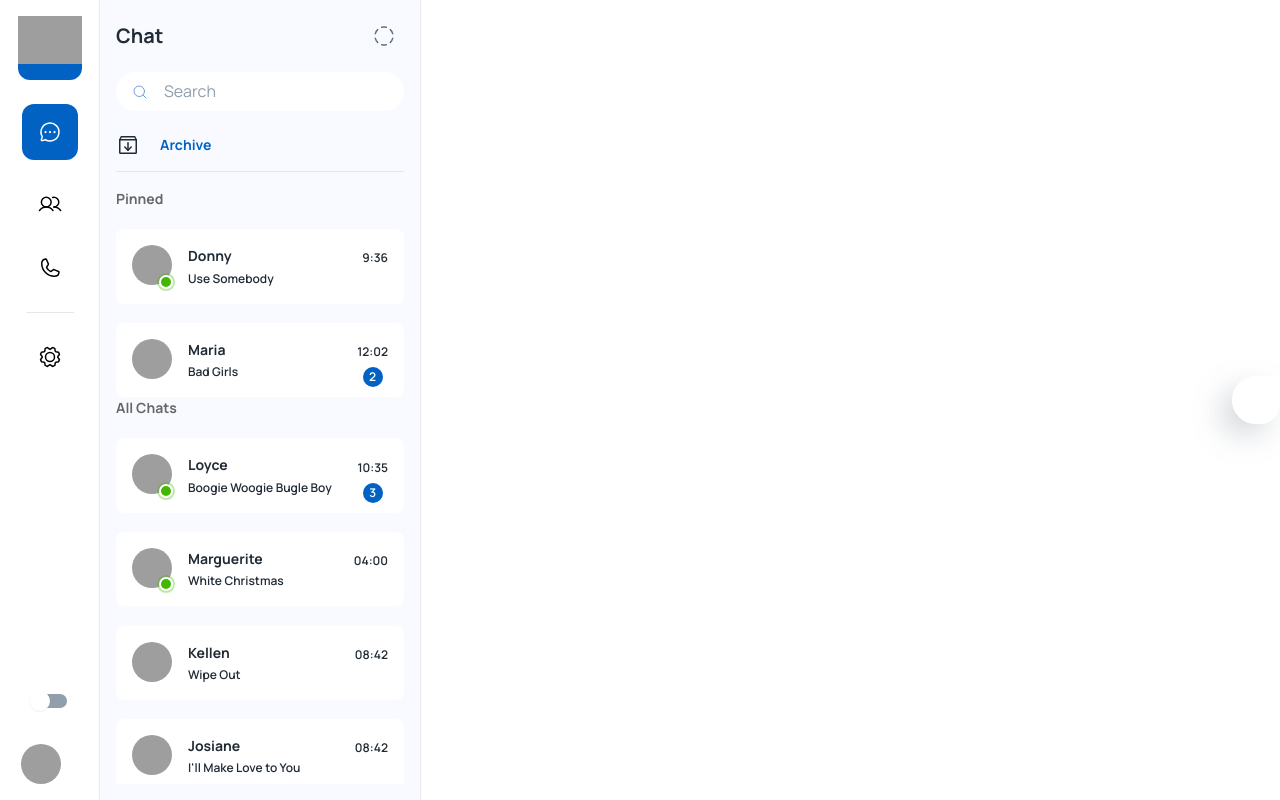
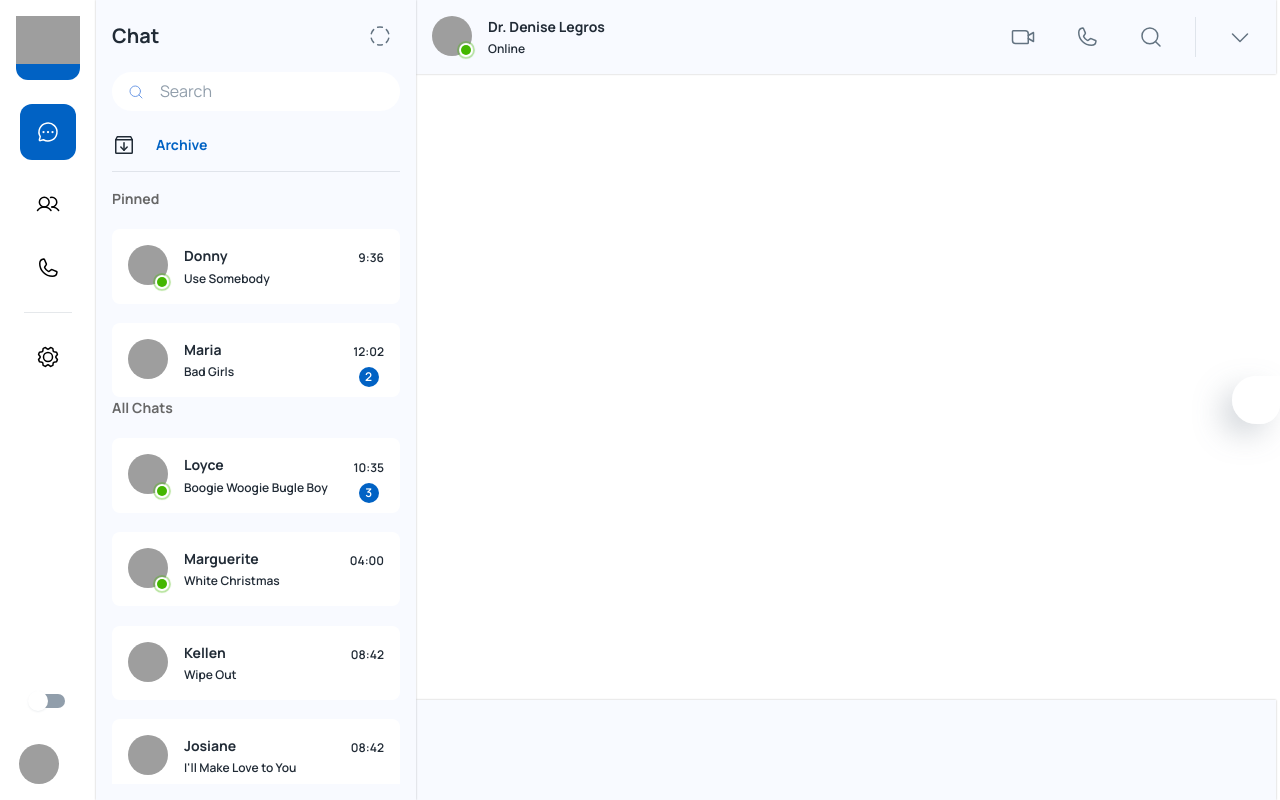
Before and after one commit to aminulds/reactchatapp, a React (Create React App) app: page /app in a window 1280 px wide. Built offline with nearby package versions, Linux system fonts and the light colour scheme; grey boxes are pictures that could not be loaded; some icons are missing.

Commit message:
chat header done

```diff
--- /dev/null
+++ b/src/components/Conversation/index.js
@@ -0,0 +1,76 @@
+import React from 'react';
+import { Avatar, Badge, Box, Divider, IconButton, Stack, Typography } from '@mui/material';
+import { styled } from '@mui/material/styles';
+import { faker } from '@faker-js/faker';
+import { CaretDown, MagnifyingGlass, Phone, VideoCamera } from 'phosphor-react';
+
+
+const StyledBadge = styled(Badge)(({ theme }) => ({
+  "& .MuiBadge-badge": {
+    backgroundColor: "#44b700",
+    color: "#44b700",
+    boxShadow: `0 0 0 2px ${theme.palette.background.paper}`,
+    "&::after": {
+      position: "absolute",
+      top: 0,
+      left: 0,
+      width: "100%",
+      height: "100%",
+      borderRadius: "50%",
+      animation: "ripple 1.2s infinite ease-in-out",
+      border: "1px solid currentColor",
+      content: '""',
+    },
+  },
+  "@keyframes ripple": {
+    "0%": {
+      transform: "scale(.8)",
+      opacity: 1,
+    },
+    "100%": {
+      transform: "scale(2.4)",
+      opacity: 0,
+    },
+  },
+}));
+
+const Conversation = () => {
+  return (
+    <Stack height="100%" maxHeight="100vh" width="auto">
+      {/* Chat Header */}
+      <Box p={2} sx={{ width: "100%", backgroundColor: "#F8FAFF", boxShadow: "0 0 2px rgba(0, 0, 0, 0.25)", }}>
+        <Stack direction="row" alignItems="center" justifyContent="space-between" sx={{ width: "100%", height: "100%" }} >
+          <Stack direction="row" spacing={2}>
+            <Box>
+              <StyledBadge overlap='circular' anchorOrigin={{ vertical: 'bottom', horizontal: 'right' }} variant='dot'>
+                <Avatar src={faker.image.avatar()} alt={faker.name.fullName()} />
+              </StyledBadge>
+            </Box>
+            <Stack spacing={0.2}>
+              <Typography variant='subtitle2'>{faker.name.fullName()}</Typography>
+              <Typography variant='caption'>Online</Typography>
+            </Stack>
+          </Stack>
+          <Stack direction="row" alignItems="center" spacing={3}>
+            <IconButton> <VideoCamera /> </IconButton>
+            <IconButton> <Phone /> </IconButton>
+            <IconButton> <MagnifyingGlass /> </IconButton>
+            <Divider orientation='vertical' flexItem />
+            <IconButton> <CaretDown /> </IconButton>
+          </Stack>
+        </Stack>
+      </Box>
+      {/* Message Body */}
+      <Box width="100%" sx={{ flexGrow: 1, }}>
+
+      </Box>
+      {/* Chat Footer */}
+      <Box sx={{ height: "100px", width: "100%", backgroundColor: "#F8FAFF", boxShadow: "0 0 2px rgba(0, 0, 0, 0.25)", }}>
+
+      </Box>
+
+    </Stack>
+  )
+}
+
+export default Conversation;
--- a/src/data/index.js
+++ b/src/data/index.js
@@ -125,7 +125,7 @@ const ChatList = [
     time: "08:42",
     unread: 0,
     pinned: false,
-    online: false,
+    online: true,
   },
 ];
 
--- a/src/layouts/dashboard/index.js
+++ b/src/layouts/dashboard/index.js
@@ -18,7 +18,7 @@ const DashboardLayout = () => {
   return (
     <>
       <Stack direction="row">
-        <Box p={2} sx={{ backgroundColor: theme.palette.background.paper, boxShadow: "0 0 2px rgba(0,0,0,0.25)", height: '100vh', width: 100 }}>
+        <Box p={2} sx={{ backgroundColor: theme.palette.background.paper, boxShadow: "0 0 2px rgba(0,0,0,0.25)", height: '100vh', width: '100px' }}>
           <Stack spacing={3} direction="column" alignItems="center" justifyContent="space-between" height="100%">
             <Stack alignItems="center" spacing={3}>
               <Box sx={{ backgroundColor: theme.palette.primary.main, height: 64, width: 64, borderRadius: 1.5 }}>
@@ -61,7 +61,7 @@ const DashboardLayout = () => {
                   onToggleMode();
                 }}
               />
-              <Avatar src={ChatList[0].img} />
+              <Avatar src={ChatList[7].img} />
             </Stack>
           </Stack>
         </Box>
--- a/src/pages/dashboard/Chats.js
+++ b/src/pages/dashboard/Chats.js
@@ -107,7 +107,7 @@ const Chats = () => {
   return (
     <Box sx={{
       position: "relative",
-      width: 320,
+      width: '320px',
       backgroundColor: theme.palette.mode === 'light' ? "#F8FAFF" : theme.palette.background.paper,
       boxShadow: "0px 0px 2px rgba(0, 0, 0, 0.25)",
     }}>
--- a/src/pages/dashboard/GeneralApp.js
+++ b/src/pages/dashboard/GeneralApp.js
@@ -1,14 +1,24 @@
+import { Box, Stack } from "@mui/material";
 import React from "react";
+import Conversation from "../../components/Conversation";
 import Chats from "./Chats";
 
 
 const GeneralApp = () => {
 
   return (
-    <>
+    <Stack direction={"row"} sx={{ width: "100%" }}>
+
       {/* Chats */}
       <Chats />
-    </>
+
+      {/* Conversations */}
+      <Box sx={{ height: "100%", width: "calc(100vw - 420px)" }}>
+        <Conversation />
+
+      </Box>
+
+    </Stack>
   );
 };
 
```
